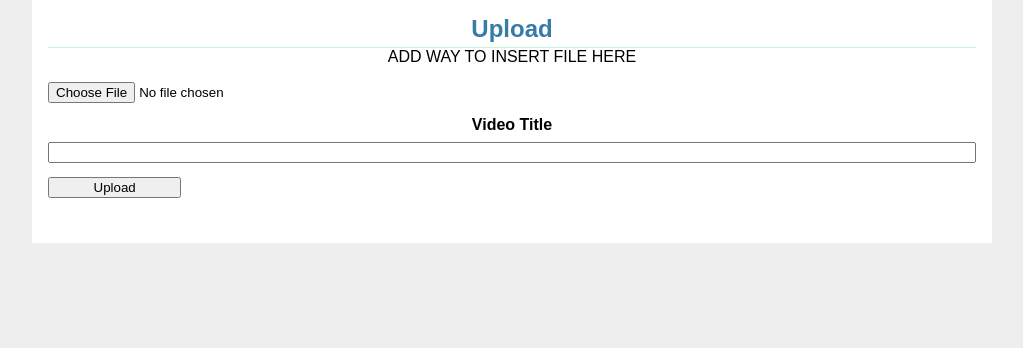
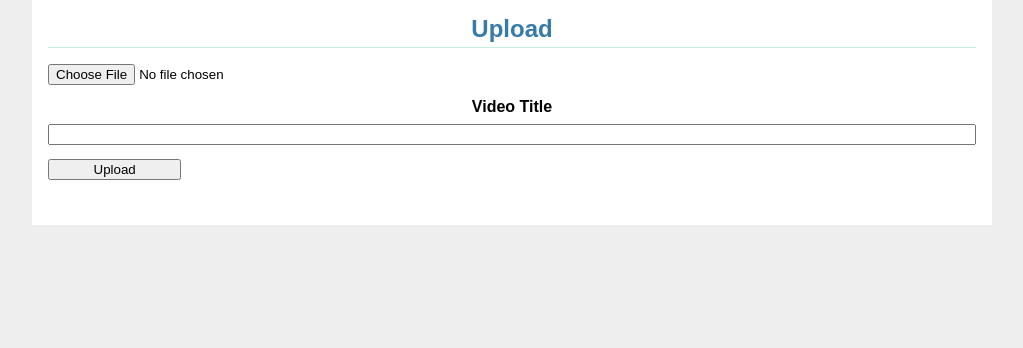
Before and after one commit to jwpetley/EduFlix, a Flask app: page /upload/ in a window 1280 px wide. Shown: the part 67-415 px from the top of the page, without its empty margins (128-1151 px from the left). Run offline with Flask 2, Linux system fonts and the light colour scheme; a user stored in the database is signed in; data comes from the database, SQL or seed files in the repository; some libraries are stand-ins or nearby versions.

Commit message:
Cleaner upload page

```diff
--- a/EduFlixApp/templates/Upload/upload.html
+++ b/EduFlixApp/templates/Upload/upload.html
@@ -5,8 +5,6 @@
 {% endblock %}
 
 {% block content %}
-
-    ADD WAY TO INSERT FILE HERE
     <form method=post enctype=multipart/form-data>
       <input type=file name='file'>
       <label for="title">Video Title</label>
```
